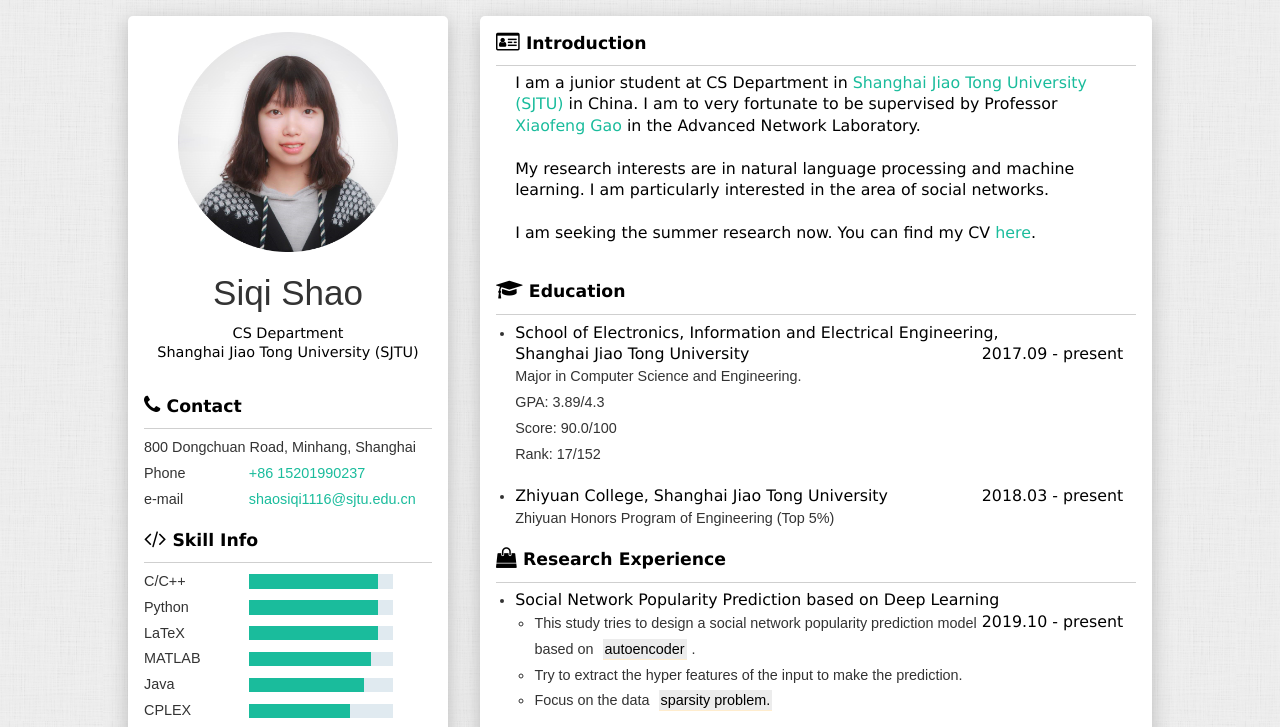
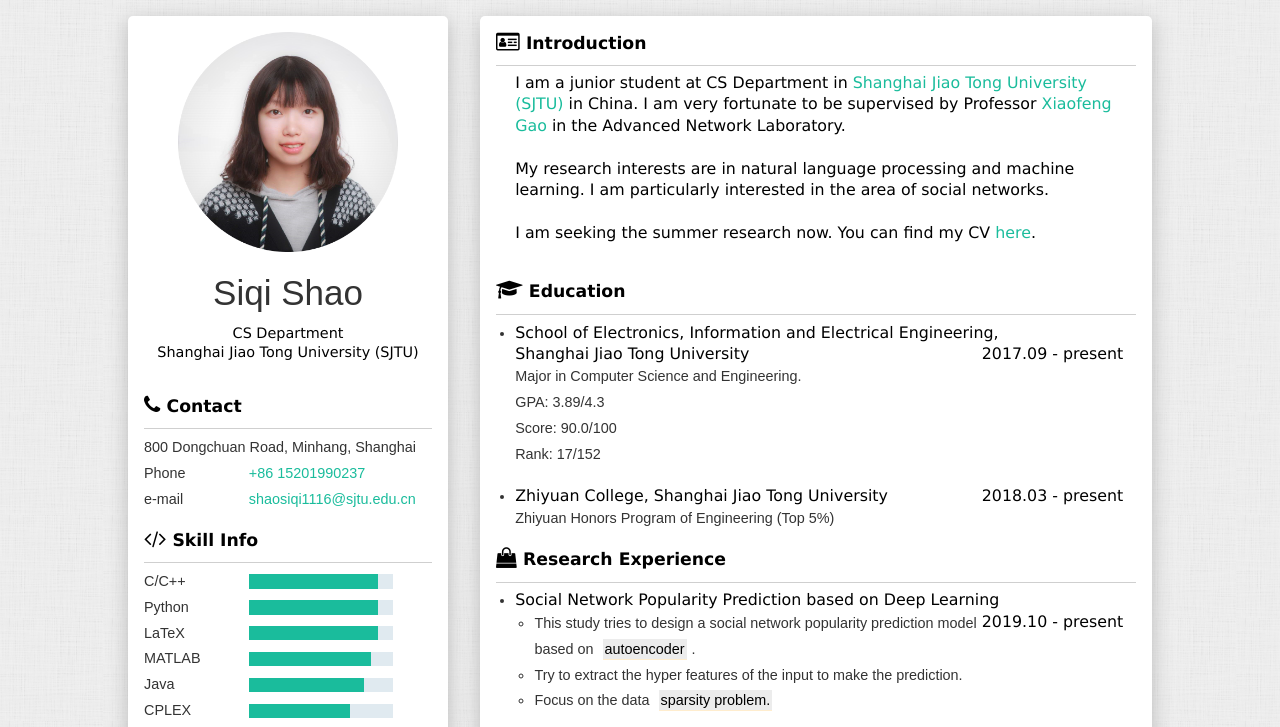
Before and after one commit to rs3zhzk1/homepage_ssq, a plain HTML site: page index.html in a window 1280 px wide. Shown: the top 727 px of the page. Drawn offline with Linux system fonts and the light colour scheme.

Commit message:
init project

```diff
--- a/index.html
+++ b/index.html
@@ -157,7 +157,7 @@
                 <hr/>
                 <ul>
  <h3>
-<p>I am a junior student at CS Department in <a href="https://www.sjtu.edu.cn/ ", target="_blank"> Shanghai Jiao Tong University (SJTU) </a> in China. I am to very fortunate to be supervised by Professor<a href=" http://cs.sjtu.edu.cn/~gao-xf/ ", target="_blank"> Xiaofeng Gao </a> in the Advanced Network Laboratory.</p>
+<p>I am a junior student at CS Department in <a href="https://www.sjtu.edu.cn/ ", target="_blank"> Shanghai Jiao Tong University (SJTU) </a> in China. I am very fortunate to be supervised by Professor<a href=" http://cs.sjtu.edu.cn/~gao-xf/ ", target="_blank"> Xiaofeng Gao </a> in the Advanced Network Laboratory.</p>
 <br/>
 <p>My research interests are in natural language processing and machine learning. I am particularly interested in the area of social networks.</p>
 <br/>
```
